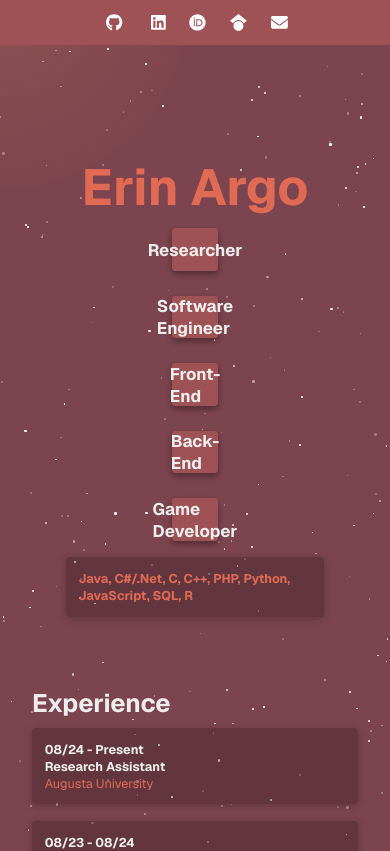
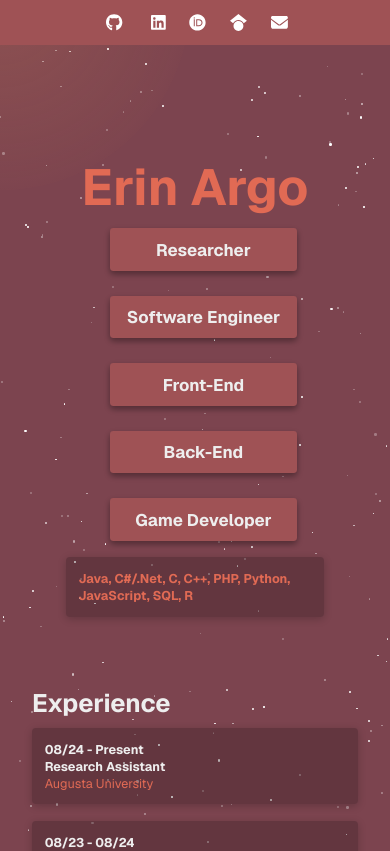
Before and after one commit to erinargo/portfolio, a Next.js app: page / in a window 390 px wide. Shown: the top 851 px of the page. Built offline with nearby package versions, Linux system fonts and the light colour scheme.

Commit message:
mobile adjustments

```diff
--- a/src/app/page.module.css
+++ b/src/app/page.module.css
@@ -446,6 +446,13 @@ a.secondary {
 /* Mobile View Adjustments */
 @media (max-width: 600px) {
   /* General page adjustments */
+  html,
+  body {
+    max-width: 100vw;
+    overflow-x: auto!important;
+    overflow-y: hidden;
+  }
+
   .page {
     padding: 32px;
     padding-bottom: 80px; /* Space for footer */
@@ -500,6 +507,10 @@ a.secondary {
     flex-direction: column;
     gap: 1vh;
     font-size: 2vh; /* Adjust text size for better readability */
+  }
+
+  .logoStatus a {
+    width: 100%!important;
   }
 
   .skills {
```
